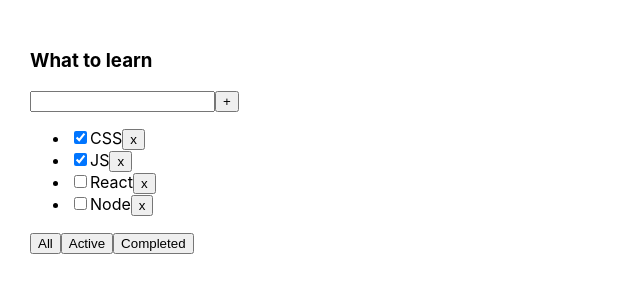
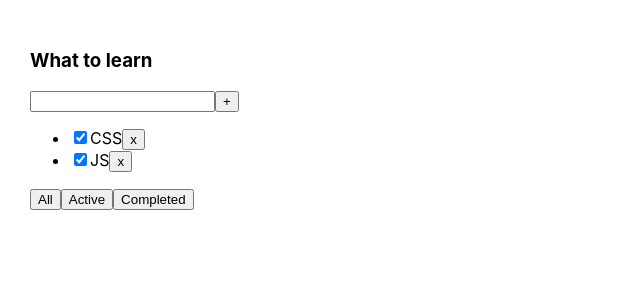
Before and after one commit to SharpDevOps10/TodoList, a React (Create React App) app: page / in a window 1280 px wide. Shown: the top 300 px of the page, without its empty margins (0-640 px from the left). Built offline with nearby package versions, Linux system fonts and the light colour scheme.

Commit message:
Added new 3 states : 'all' , 'completed' , 'active' without changed button

```diff
--- a/src/App.tsx
+++ b/src/App.tsx
@@ -1,6 +1,7 @@
 import React, {useState} from 'react';
 import './App.css';
 import {TaskType, Todolist} from "./ToDoList";
+
 
 function App() {
   let initTask: Array<TaskType> = [
@@ -9,7 +10,8 @@ function App() {
     {id: 3, title: "React", isDone: false},
     {id: 4, title: "Node", isDone: false},
   ];
-  let [tasks,setTasks] = useState(initTask);
+  let [tasks, setTasks] = useState(initTask);
+  let [filter, setFilter] = useState("completed");
 
   function removeTask(id: number) {
     let filteredTasks = tasks.filter((task) => task.id !== id);
@@ -17,11 +19,21 @@ function App() {
     console.log(filteredTasks);
   }
 
+  let taskForTodoList = tasks;
+  if (filter === "completed") {
+    taskForTodoList = tasks.filter((task) => task.isDone);
+
+  }
+  if (filter === "active") {
+    taskForTodoList = tasks.filter((task) => !task.isDone);
+
+  }
+
 
   return (
     <div className="App">
       <Todolist title="What to learn"
-                tasks={tasks}
+                tasks={taskForTodoList}
                 removeTask={removeTask}
       />
     </div>
```
